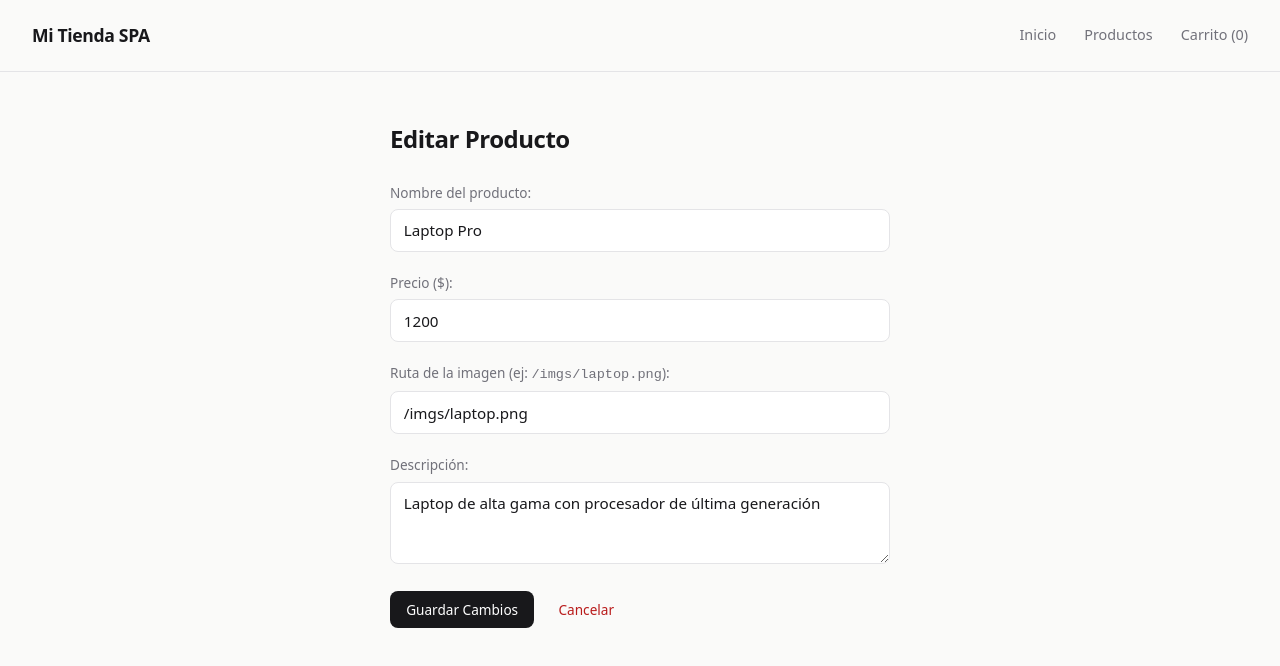
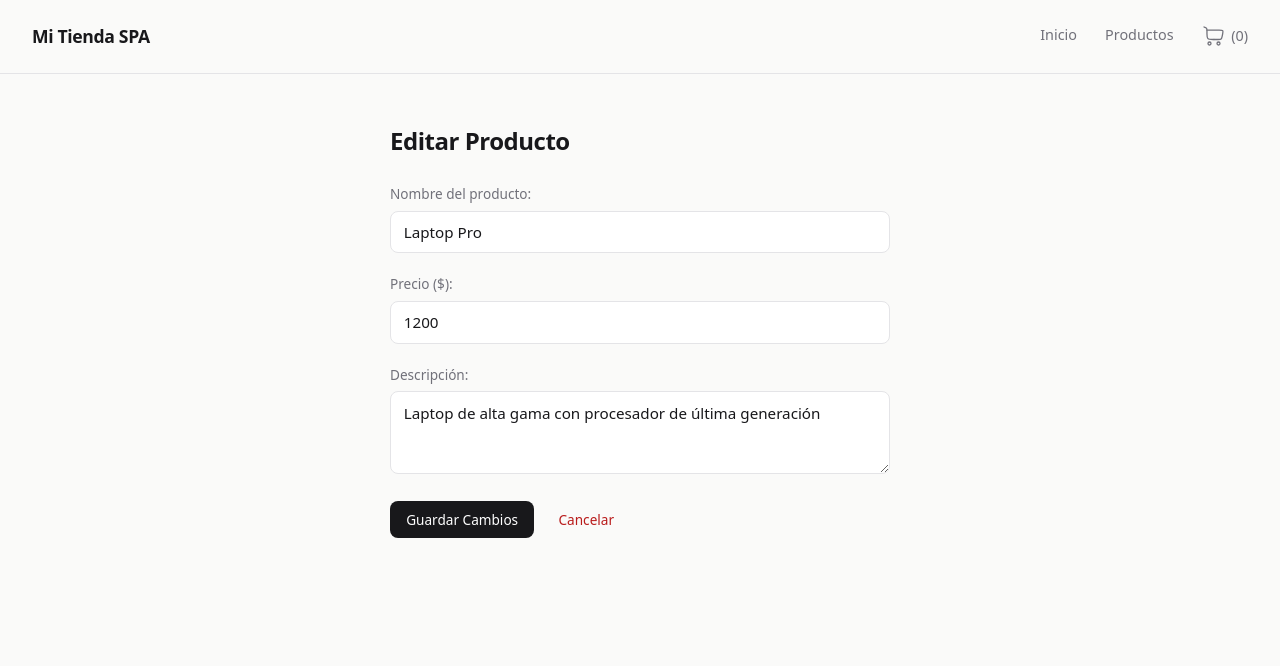
Before and after one commit to EJ-19/spa-curd-pinia, a Vue app: page /#/productos/1 in a window 1280 px wide. Shown: the top 666 px of the page. Built offline with nearby package versions, Linux system fonts and the light colour scheme.

Commit message:
cambios en el form, mas validaciones y nuevo icono del carrito

```diff
--- a/src/App.vue
+++ b/src/App.vue
@@ -1,11 +1,29 @@
+
+<script setup>
+import { useCartStore } from './stores/useCartStore'
+
+const cartStore = useCartStore()
+</script>
+
 <template>
   <header>
     <h1>Mi Tienda SPA</h1>
+
     <nav>
       <router-link to="/">Inicio</router-link>
       <router-link to="/productos">Productos</router-link>
-      <router-link to="/carrito">
-        Carrito ({{ cartStore.items.reduce((acc, item) => acc + item.quantity, 0) }})
+
+      <router-link to="/carrito" class="cart-link">
+        <svg viewBox="0 0 24 24" fill="none" xmlns="http://www.w3.org/2000/svg" class="cart-icon">
+          <path d="M2 3L2.26 3.09C3.56 3.55 4.21 3.78 4.59 4.32C4.96 4.87 4.96 5.59 4.96 7.04V9.76C4.96 12.7 5.02 13.67 5.89 14.59C6.75 15.5 8.15 15.5 10.94 15.5H12" stroke="currentColor" stroke-width="1.3" stroke-linecap="round"/>
+          <path d="M4.96 6.12H17.09C18.77 6.12 20.29 6.12 20.73 6.7C21.18 7.27 21 8.14 20.66 9.88L20.16 12.31C19.84 13.84 19.69 14.6 19.13 15.05C18.58 15.5 17.8 15.5 16.24 15.5H12" stroke="currentColor" stroke-width="1.3" stroke-linecap="round"/>
+          <circle cx="7.5" cy="19.5" r="1.5" stroke="currentColor" stroke-width="1.3"/>
+          <circle cx="16.5" cy="19.5" r="1.5" stroke="currentColor" stroke-width="1.3"/>
+        </svg>
+
+        <span>
+          ({{ cartStore.items.reduce((acc, item) => acc + item.quantity, 0) }})
+        </span>
       </router-link>
     </nav>
   </header>
@@ -14,8 +32,3 @@
     <router-view></router-view>
   </main>
 </template>
-
-<script setup>
-import { useCartStore } from './stores/useCartStore'
-const cartStore = useCartStore()
-</script>
--- a/src/style.css
+++ b/src/style.css
@@ -247,3 +247,33 @@ th {
   letter-spacing: 0.06em;
   color: var(--muted);
 }
+
+
+.product-form-container {
+  max-width: 500px;
+  margin: 0 auto;
+}
+
+.product-form {
+  margin-top: 1.5rem;
+}
+
+.product-form-actions {
+  display: flex;
+  gap: 0.5rem;
+}
+
+
+.cart-link {
+  display: inline-flex;
+  align-items: center;
+  gap: 0.35rem;
+}
+
+.cart-icon {
+  width: 24px;
+  height: 24px;
+  color: var(--muted);
+  stroke: currentColor;
+  flex-shrink: 0;
+}
--- a/src/views/CartView.vue
+++ b/src/views/CartView.vue
@@ -1,3 +1,11 @@
+
+
+<script setup>
+import { useCartStore } from '../stores/useCartStore'
+
+const cartStore = useCartStore()
+</script>
+
 <template>
   <div>
     <h2>Resumen del Carrito</h2>
@@ -27,10 +35,10 @@
               <td>${{ item.price }}</td>
               <td>
                 <div style="display: flex; align-items: center; gap: 0.5rem;">
-                  <!-- Botón para disminuir de uno en uno -->
+
                   <button @click="cartStore.removeFromCart(item.id)" class="btn btn-danger" style="padding: 0.2rem 0.5rem; font-size: 0.8rem;">-</button>
                   <span>{{ item.quantity }}</span>
-                  <!-- Botón para aumentar de uno en uno -->
+
                   <button @click="cartStore.addToCart(item)" class="btn btn-success" style="padding: 0.2rem 0.5rem; font-size: 0.8rem;">+</button>
                 </div>
               </td>
@@ -54,9 +62,3 @@
     </div>
   </div>
 </template>
-
-<script setup>
-import { useCartStore } from '../stores/useCartStore'
-
-const cartStore = useCartStore()
-</script>
--- a/src/views/ProductFormView.vue
+++ b/src/views/ProductFormView.vue
@@ -1,3 +1,4 @@
+
 <script setup>
 import { ref, onMounted } from 'vue'
 import { useRoute, useRouter } from 'vue-router'
@@ -8,6 +9,7 @@ const router = useRouter()
 const productStore = useProductStore()
 
 const isEditing = ref(false)
+
 const form = ref({
   id: null,
   name: '',
@@ -18,6 +20,7 @@ const form = ref({
 onMounted(() => {
   if (route.params.id) {
     const existing = productStore.getProductById(route.params.id)
+
     if (existing) {
       isEditing.value = true
       form.value = { ...existing }
@@ -31,46 +34,60 @@ const handleSubmit = () => {
   } else {
     productStore.addProduct(form.value)
   }
+
   router.push('/productos')
 }
 </script>
 
-
-
-
 <template>
-  <div style="max-width: 500px; margin: 0 auto;">
+  <div class="product-form-container">
     <h2>{{ isEditing ? 'Editar Producto' : 'Crear Producto' }}</h2>
 
-    <form @submit.prevent="handleSubmit" style="margin-top: 1.5rem;">
+    <form @submit.prevent="handleSubmit" class="product-form">
+
       <div class="form-group">
         <label>Nombre del producto:</label>
-        <input v-model="form.name" type="text" required />
+        <input
+          v-model="form.name"
+          type="text"
+          required
+        />
       </div>
 
       <div class="form-group">
         <label>Precio ($):</label>
-        <input v-model.number="form.price" type="number" step="0.01" required />
-      </div>
-
-      <div class="form-group">
-        <label>Ruta de la imagen (ej: <code>/imgs/laptop.png</code>):</label>
-        <input v-model="form.image" type="text" placeholder="/imgs/laptop.png" required />
+        <input
+          v-model.number="form.price"
+          type="number"
+          step="0.01"
+          min="1"
+          required
+        />
       </div>
 
       <div class="form-group">
         <label>Descripción:</label>
-        <textarea v-model="form.description" rows="3" required></textarea>
+        <textarea
+          v-model="form.description"
+          rows="3"
+          required
+        ></textarea>
       </div>
 
-      <div style="display: flex; gap: 0.5rem;">
+      <div class="product-form-actions">
         <button type="submit" class="btn btn-primary">
           {{ isEditing ? 'Guardar Cambios' : 'Crear Producto' }}
         </button>
-        <button type="button" @click="router.push('/productos')" class="btn btn-danger">
+
+        <button
+          type="button"
+          @click="router.push('/productos')"
+          class="btn btn-danger"
+        >
           Cancelar
         </button>
       </div>
+
     </form>
   </div>
 </template>
```
